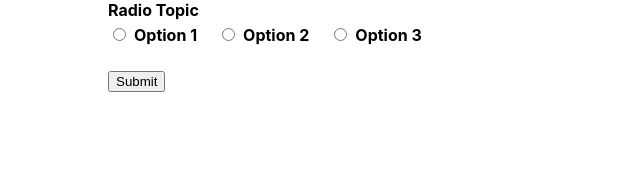
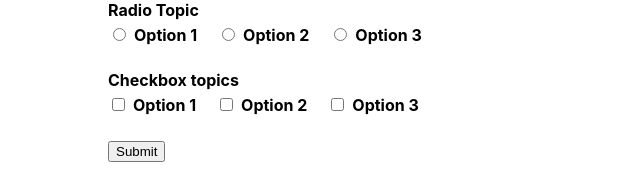
Before and after one commit to Shahrukh-elRed/codevolution-formik, a React (Create React App) app: page / in a window 1280 px wide. Shown: the part 216-386 px from the top of the page, without its empty margins (319-959 px from the left). Built offline with nearby package versions, Linux system fonts and the light colour scheme.

Commit message:
checkbox group

```diff
--- /dev/null
+++ b/src/components/CheckboxGroup.js
@@ -0,0 +1,31 @@
+import React from "react";
+import { ErrorMessage, Field } from "formik";
+import TextError from "./TextError";
+
+const CheckboxGroup = ({ label, name, options, ...rest }) => {
+  return (
+    <div className="form-control">
+      <label>{label}</label>
+      <Field name={name} {...rest}>
+        {({ field }) => {
+          console.log("field", field);
+          return options.map((option) => (
+            <React.Fragment key={option.key}>
+              <input
+                type="checkbox"
+                id={option.value}
+                {...field}
+                value={option.value}
+                checked={field.value.includes(option.value)}
+              />
+              <label htmlFor={option.value}>{option.key}</label>
+            </React.Fragment>
+          ));
+        }}
+      </Field>
+      <ErrorMessage name={name} component={TextError} />
+    </div>
+  );
+};
+
+export default CheckboxGroup;
--- a/src/components/FormikContainer.js
+++ b/src/components/FormikContainer.js
@@ -14,17 +14,24 @@
     { key: "Option 2", value: "rOption2" },
     { key: "Option 3", value: "rOption3" },
   ];
+  const checkboxOptions = [
+    { key: "Option 1", value: "cOption1" },
+    { key: "Option 2", value: "cOption2" },
+    { key: "Option 3", value: "cOption3" },
+  ];
   const initialValues = {
     email: "",
     description: "",
     selectOption: "",
     radioOption: "",
+    checkboxOption: [],
   };
   const validationSchema = Yup.object({
     email: Yup.string().required("Required"),
     description: Yup.string().required("Required"),
     selectOption: Yup.string().required("Required"),
     radioOption: Yup.string().required("Required"),
+    checkboxOption: Yup.array().min(1, "Required"),
   });
   const onSubmit = (values) => console.log("Form data", values);
 
@@ -60,6 +67,12 @@
               name="radioOption"
               options={radioOptions}
             />
+            <FormikControl
+              control="checkbox"
+              label="Checkbox topics"
+              name="checkboxOption"
+              options={checkboxOptions}
+            />
             <button type="submit">Submit</button>
           </Form>
         )}
--- a/src/components/FormikControl.js
+++ b/src/components/FormikControl.js
@@ -2,6 +2,7 @@
 import RadioButtons from "./RadioButtons";
 import Select from "./Select";
 import Textarea from "./Textarea";
+import CheckboxGroup from "./CheckboxGroup";
 
 const FormikControl = ({ control, ...rest }) => {
   switch (control) {
@@ -14,6 +15,7 @@
     case "radio":
       return <RadioButtons {...rest} />;
     case "checkbox":
+      return <CheckboxGroup {...rest} />;
     case "date":
     default:
       return null;
```
